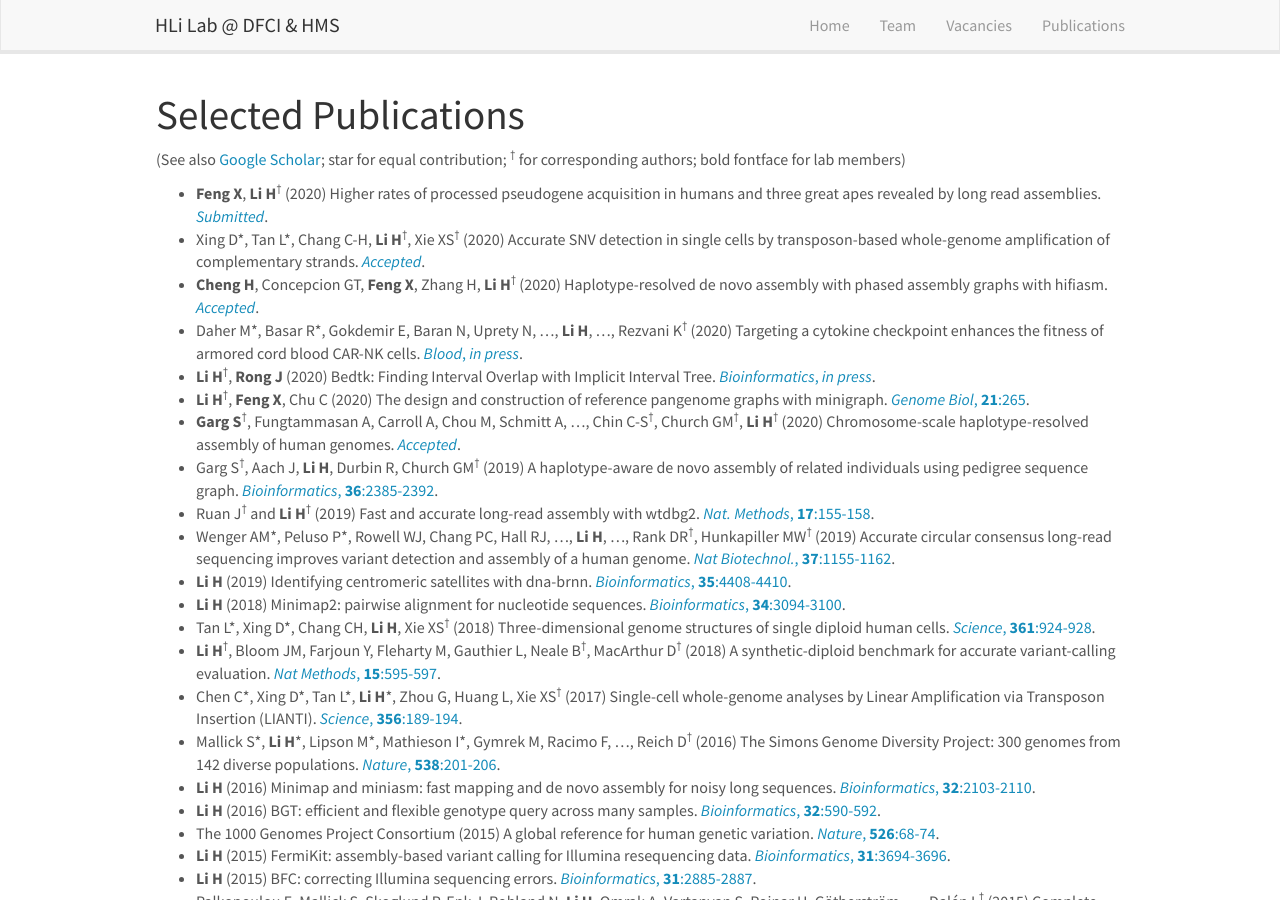
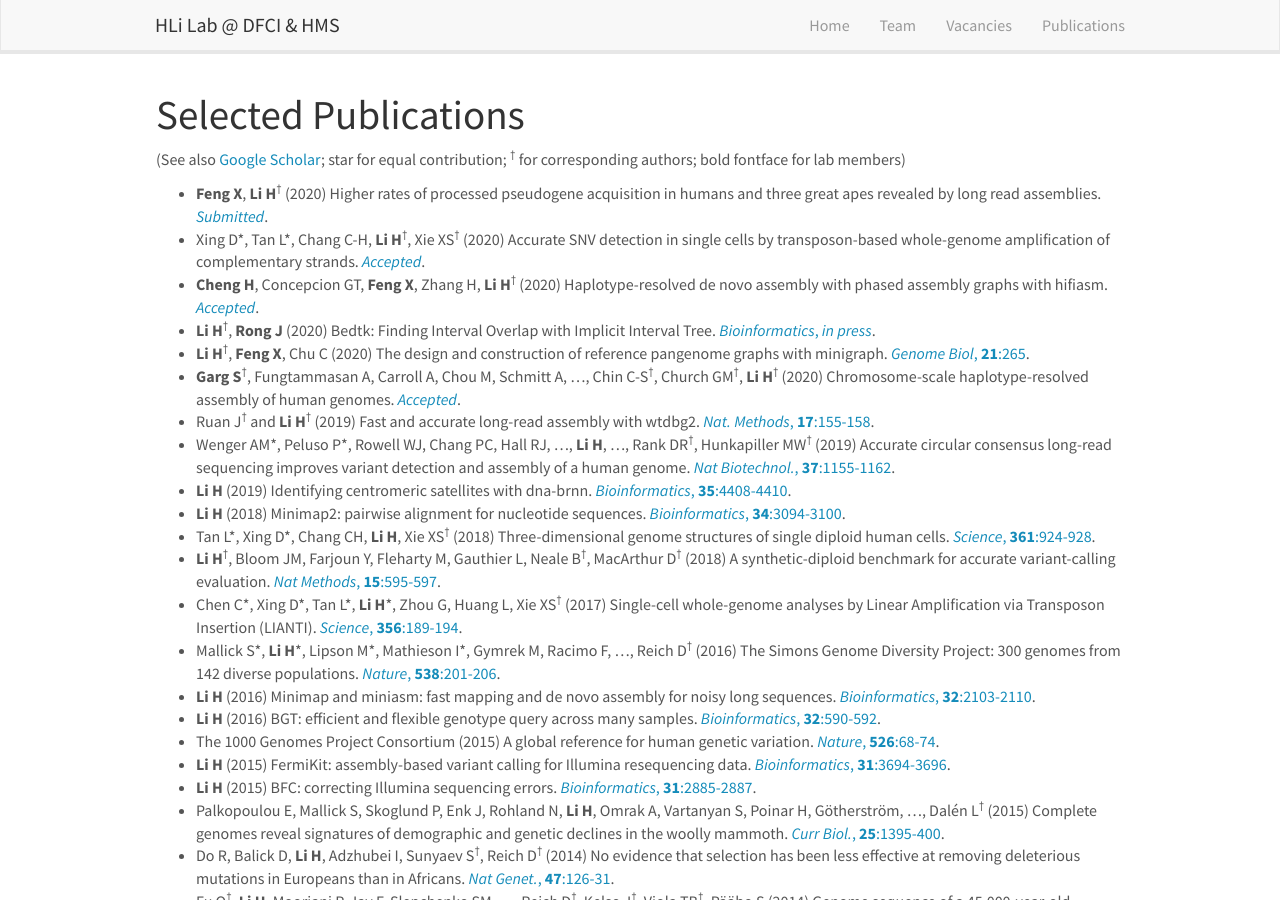
Before and after one commit to hlilab/hlilab.github.io, a Jekyll site: the page built from _pages/publications.md, in a window 1280 px wide and 900 px high. Built offline with Jekyll 4.4.1, drawn with Linux system fonts in a browser that asks for light colours; nearby versions of some CDN libraries.

Commit message:
removed less relevant papers

```diff
--- a/_data/recentpub.yml
+++ b/_data/recentpub.yml
@@ -17,13 +17,6 @@
   url: https://arxiv.org/abs/2008.01237
   display: <i>Accepted</i>
   type: 1
-
-- title: "Targeting a cytokine checkpoint enhances the fitness of armored cord blood CAR-NK cells"
-  authors: Daher M*, Basar R*, Gokdemir E, Baran N, Uprety N, &hellip;, <b>Li H</b>, &hellip;, Rezvani K<sup>&#8224;</sup>
-  year: 2020
-  url: https://pubmed.ncbi.nlm.nih.gov/32902645/
-  display: <i>Blood</i>, <i>in press</i>
-  type: 2
 
 - title: "Bedtk: Finding Interval Overlap with Implicit Interval Tree"
   authors: <b>Li H</b><sup>&#8224;</sup>, <b>Rong J</b>
@@ -45,13 +38,6 @@
   url: https://www.biorxiv.org/content/10.1101/810341v1
   display: <i>Accepted</i>
   type: 1
-
-- title: "A haplotype-aware de novo assembly of related individuals using pedigree sequence graph"
-  authors: Garg S<sup>&#8224;</sup>, Aach J, <b>Li H</b>, Durbin R, Church GM<sup>&#8224;</sup>
-  year: 2019
-  url: https://www.ncbi.nlm.nih.gov/pubmed/31860070
-  display: <i>Bioinformatics</i>, <b>36</b>:2385-2392
-  type: 2
 
 - title: "Fast and accurate long-read assembly with wtdbg2"
   authors: Ruan J<sup>&#8224;</sup> and <b>Li H</b><sup>&#8224;</sup>
```
